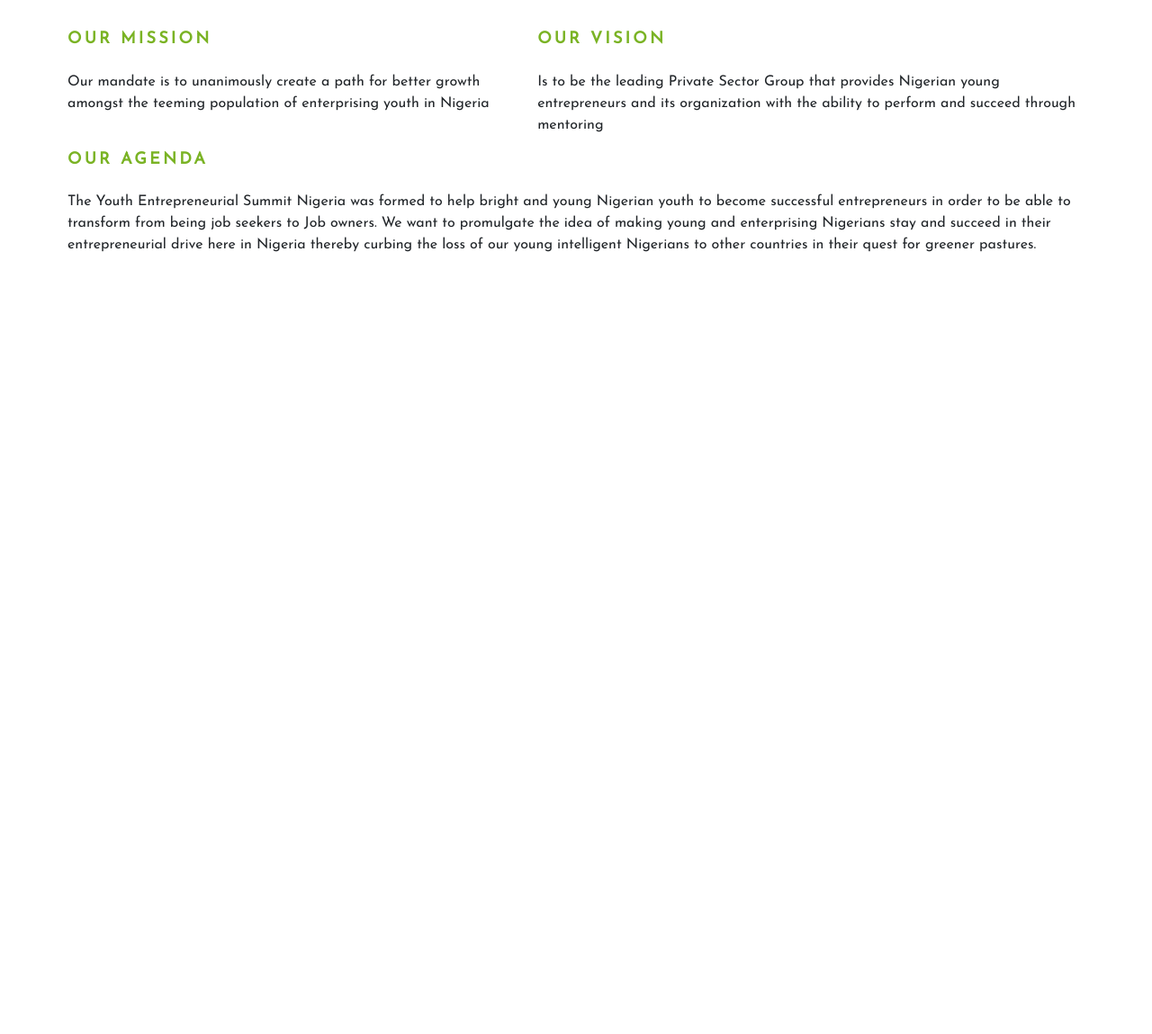
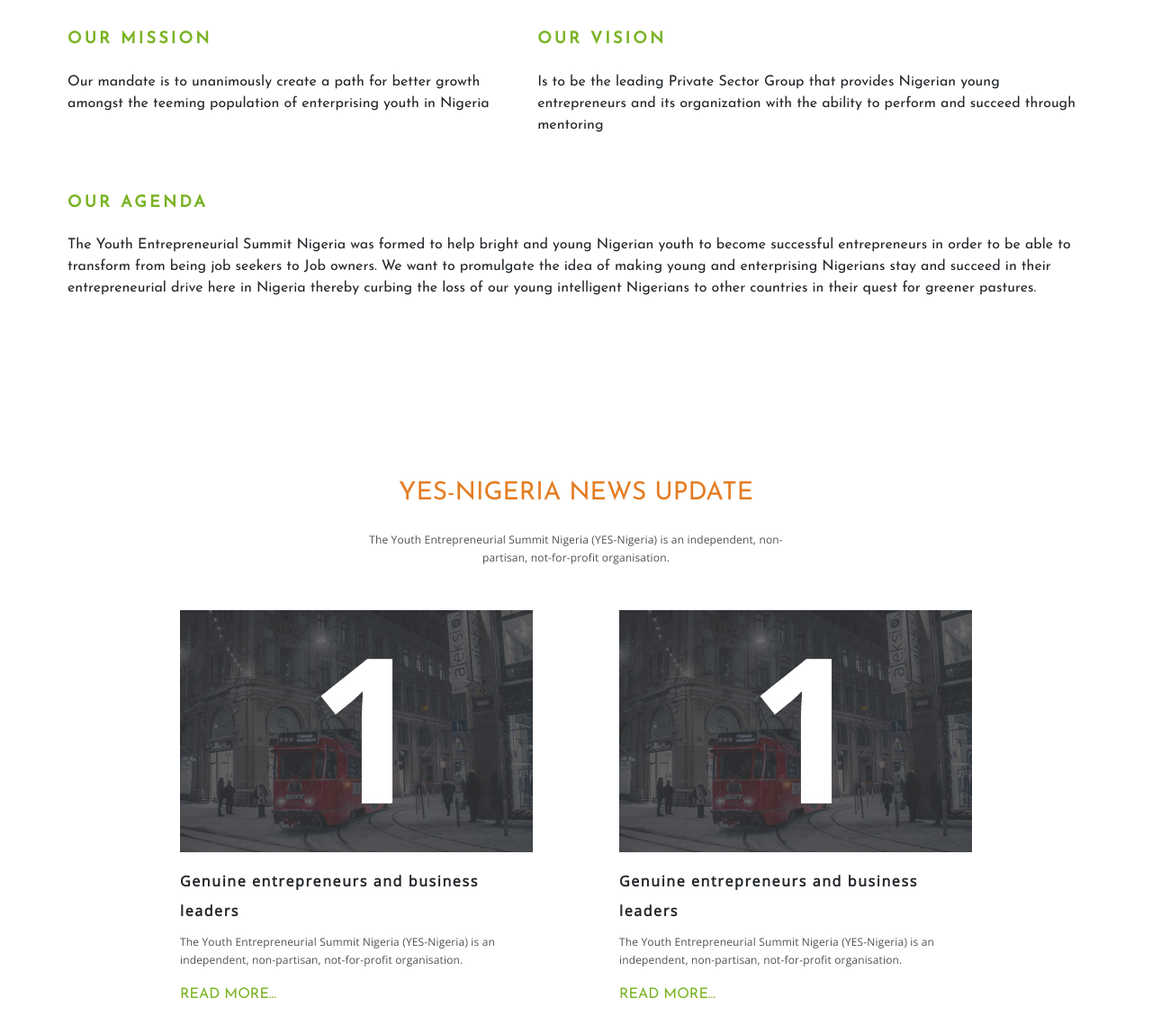
Before and after one commit to davidobodo/yesNigeria, a plain HTML site: page figma.html in a window 1280 px wide. Shown: the part 1853-3002 px from the top of the page at 90% size. Before the commit the page ends 2153 px from the top, so only its background shows below. Drawn offline with nearby package versions, Linux system fonts and the light colour scheme.

Commit message:
news update completed

```diff
--- a/figma.css
+++ b/figma.css
@@ -135,5 +135,35 @@
     font-weight: bold;
     letter-spacing: 0.2rem;
     margin-bottom: 1.5rem;
+}
 
+.news_update{
+	margin: 200px 200px 150px 200px
 }
+
+.news_update h3{
+	color: #E47D23;
+}
+
+.news_update p{
+	max-width: 480px;
+	font-family: 'Open Sans', sans-serif;
+	font-size:12px;
+	line-height: 20px;
+	letter-spacing: 0.01rem;
+	color:#52514F;
+}
+
+.news_update h5{
+	letter-spacing: 0.1rem;
+    line-height: 33px;
+	font-size: 16px;
+	font-style:normal;
+	font-weight: 600;
+	font-family: 'Open Sans', sans-serif;
+	margin-top: 1rem;
+}
+
+.news_update a{
+	color: #7AB324;
+}
--- a/figma.html
+++ b/figma.html
@@ -5,6 +5,7 @@
 	<link rel="stylesheet" href="bootstrap.css">
 	<link rel="stylesheet" type="text/css" href="figma.css">
 	<link href="https://fonts.googleapis.com/css?family=Josefin+Sans&display=swap" rel="stylesheet">
+	<link href="https://fonts.googleapis.com/css?family=Open+Sans&display=swap" rel="stylesheet">
 </head>
 <body>
 	<div id="wrapper">
@@ -49,7 +50,7 @@
 		</div>
 
 		<div class="mission_vission_agenda">
-			<div class="d-flex">
+			<div class="d-flex mb-5">
 				<div>
 					<h4>OUR MISSION</h4>
 					<p> Our mandate is to unanimously create a path for better growth amongst the teeming population of enterprising youth in Nigeria</p>
@@ -64,6 +65,26 @@
 				<p> The Youth Entrepreneurial Summit Nigeria was formed to help bright and young Nigerian youth to become successful entrepreneurs in order to be able to transform from being job seekers to Job owners. We want to promulgate the idea of making young and enterprising Nigerians stay and succeed in their entrepreneurial drive here in Nigeria thereby curbing the loss of our young intelligent Nigerians to other countries in their quest for greener pastures. </p>
 			</div>
 		</div>
+
+		<div class="news_update">
+			<h3 class="text-center mx-auto mb-3">YES-NIGERIA NEWS UPDATE</h3>
+			<p class="text-center mx-auto mb-5 mt-4">The Youth Entrepreneurial Summit Nigeria (YES-Nigeria) is an independent, non-partisan, not-for-profit organisation.</p>
+			<div class="d-flex">
+				<div class="mr-5">
+					<img src="img/1.jpg" class="w-100"/>
+					<h5>Genuine entrepreneurs and business leaders</h5>
+					<p>The Youth Entrepreneurial Summit Nigeria (YES-Nigeria) is an independent, non-partisan, not-for-profit organisation.</p>
+					<a href="#">READ MORE...</a>
+				</div>
+				<div class="ml-5">
+					<img src="img/1.jpg" class="w-100" />
+					<h5>Genuine entrepreneurs and business leaders</h5>
+					<p>The Youth Entrepreneurial Summit Nigeria (YES-Nigeria) is an independent, non-partisan, not-for-profit
+						organisation.</p>
+					<a href="#">READ MORE...</a>
+				</div>
+			</div>
+		</div>
 	</div>
 
 </body>
```
